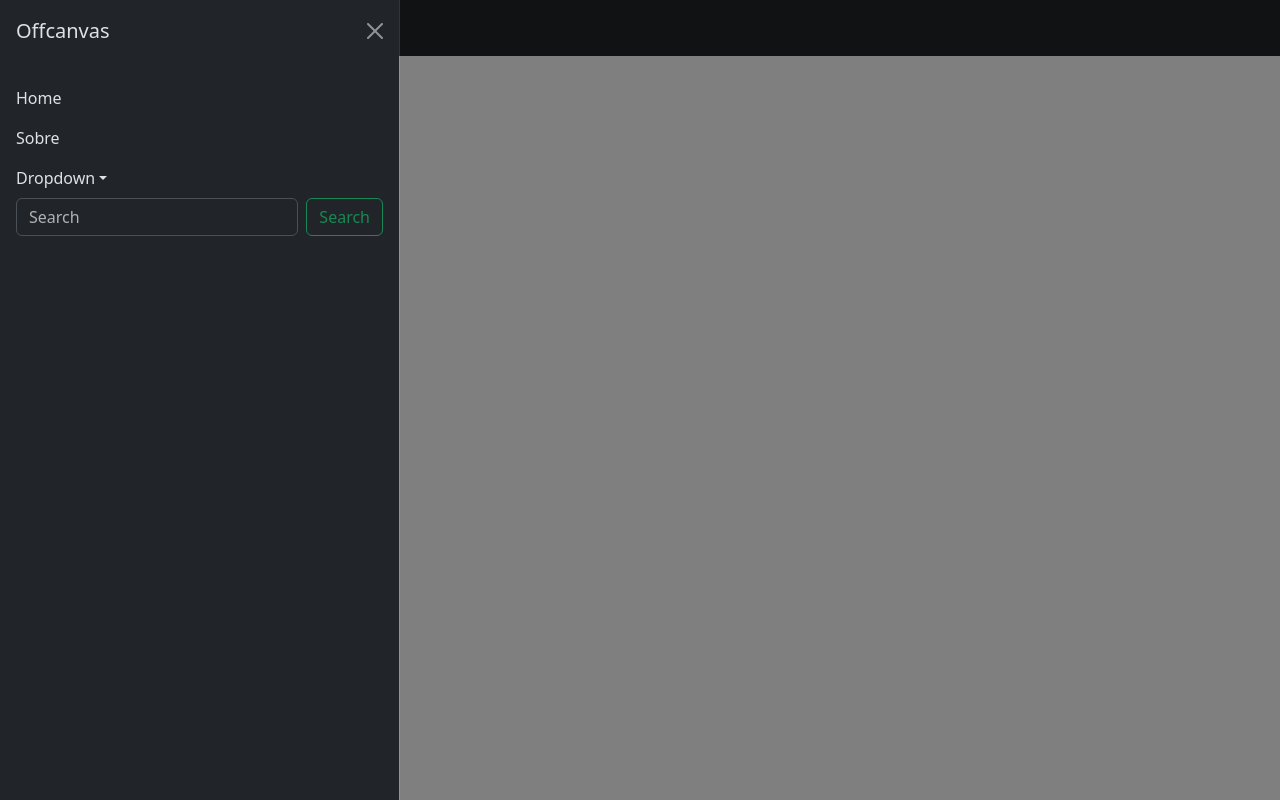
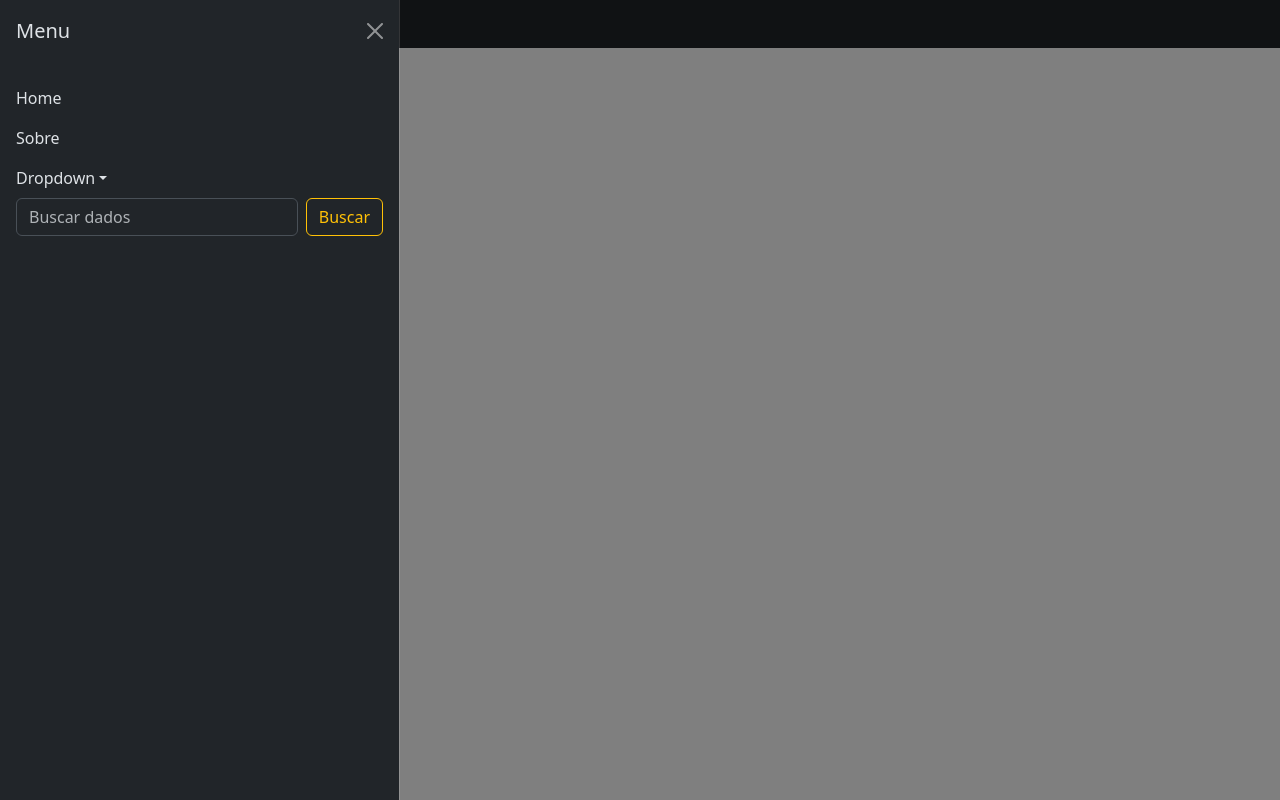
Before and after one commit to afsilva3021/staticPages, a Next.js app: page /sobre in a window 1280 px wide. Both pictures are taken after a click on the button 40 px from the left and 28 px from the top of the page. Built offline with nearby package versions, Linux system fonts and the light colour scheme.

Commit message:
Atualizações components

```diff
--- a/pages/index.js
+++ b/pages/index.js
@@ -1,16 +1,15 @@
-import Link from 'next/link';
 import 'bootstrap/dist/css/bootstrap.min.css';
 import Container from 'react-bootstrap/Container';
 import Row from 'react-bootstrap/Row';
 import Col from 'react-bootstrap/Col';
-import OffcanvasExample from '../templates/navbar'
+import OffcanvasNavbar from '../templates/navbar'
 
 
 
 function Home() {
     return ([
         <div>
-            <OffcanvasExample></OffcanvasExample>
+            <OffcanvasNavbar></OffcanvasNavbar>
         </div>,
         <Container>
             <Row>
--- a/pages/sobre.js
+++ b/pages/sobre.js
@@ -1,13 +1,12 @@
-import Link from 'next/link';
 import 'bootstrap/dist/css/bootstrap.min.css';
-import OffcanvasExample from '../templates/navbar'
+import OffcanvasNavbar from '../templates/navbar'
 import Container from 'react-bootstrap/Container'
 import { Row } from 'react-bootstrap';
 
 
 function Sobre() {
     return ([<div>
-        <OffcanvasExample></OffcanvasExample>
+        <OffcanvasNavbar></OffcanvasNavbar>
     </div>,
     <Container>
         <Row>
--- a/templates/navbar.js
+++ b/templates/navbar.js
@@ -5,15 +5,14 @@ import Nav from 'react-bootstrap/Nav';
 import Navbar from 'react-bootstrap/Navbar';
 import NavDropdown from 'react-bootstrap/NavDropdown';
 import Offcanvas from 'react-bootstrap/Offcanvas';
-import Link from 'next/link';
 
-function OffcanvasExample() {
+
+function OffcanvasNavbar() {
     return (
         <>
             {[false].map((expand) => (
-                <Navbar key={expand} bg="dark" data-bs-theme="dark" expand={expand} >
+                <Navbar className='p-1' key={expand} bg="dark" data-bs-theme="dark" expand={expand} >
                     <Container fluid>
-
                         <Navbar.Toggle aria-controls={`offcanvasNavbar-expand-${expand}`} />
                         <Navbar.Offcanvas bg="dark" data-bs-theme="dark"
                             id={`offcanvasNavbar-expand-${expand}`}
@@ -22,7 +21,7 @@ function OffcanvasExample() {
                         >
                             <Offcanvas.Header closeButton>
                                 <Offcanvas.Title id={`offcanvasNavbarLabel-expand-${expand}`}>
-                                    Offcanvas
+                                    Menu
                                 </Offcanvas.Title>
                             </Offcanvas.Header>
                             <Offcanvas.Body>
@@ -48,11 +47,11 @@ function OffcanvasExample() {
                                 <Form className="d-flex">
                                     <Form.Control
                                         type="search"
-                                        placeholder="Search"
+                                        placeholder="Buscar dados"
                                         className="me-2"
                                         aria-label="Search"
                                     />
-                                    <Button variant="outline-success">Search</Button>
+                                    <Button variant="outline-warning">Buscar</Button>
                                 </Form>
                             </Offcanvas.Body>
                         </Navbar.Offcanvas>
@@ -65,4 +64,4 @@ function OffcanvasExample() {
 }
 
 
-export default OffcanvasExample
+export default OffcanvasNavbar
```
